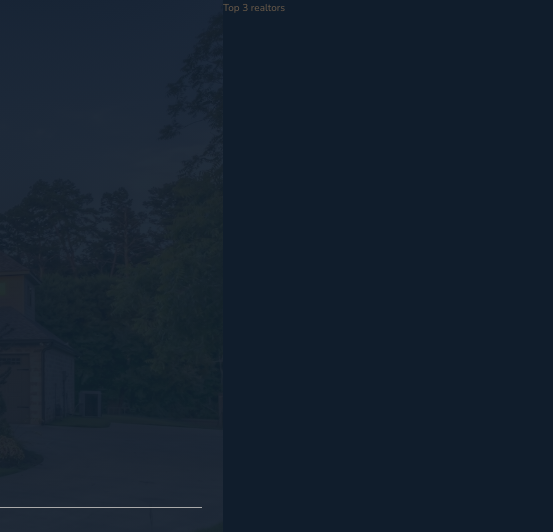
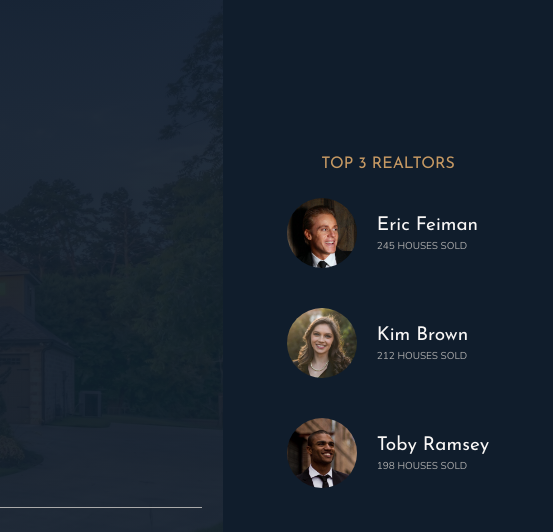
Before and after one commit to AyakaYasuda/m0921-HTML-CSS-PJ, a website: page index.html in a window 1280 px wide. Shown: the top 532 px of the page, 727-1280 px from the left. Drawn offline with nearby package versions, Linux system fonts and the light colour scheme.

Commit message:
realtors section is done

```diff
--- a/index.html
+++ b/index.html
@@ -20,20 +20,39 @@
     </div>
 
     <header class="header">
-        <img src="img/logo.png" alt="Nexter logo" class="header__logo">
+      <img src="img/logo.png" alt="Nexter logo" class="header__logo" />
       <h3 class="heading-3">Your own home:</h3>
       <h1 class="heading-1">The ultimate personal freedom</h1>
       <button class="btn header__btn">view our properties</button>
       <div class="header__seenon-text">As seen on</div>
       <div class="header__seenon-logos">
-            <img src="img/logo-bbc.png" alt="Seen on logo 1">
-            <img src="img/logo-forbes.png" alt="Seen on logo 2">
-            <img src="img/logo-techcrunch.png" alt="Seen on logo 3">
-            <img src="img/logo-bi.png" alt="Seen on logo 4">
+        <img src="img/logo-bbc.png" alt="Seen on logo 1" />
+        <img src="img/logo-forbes.png" alt="Seen on logo 2" />
+        <img src="img/logo-techcrunch.png" alt="Seen on logo 3" />
+        <img src="img/logo-bi.png" alt="Seen on logo 4" />
       </div>
     </header>
 
-    <div class="realtors">Top 3 realtors</div>
+    <div class="realtors">
+      <h3 class="heading-3">Top 3 Realtors</h3>
+      <div class="realtors__list">
+        <img src="/img/realtor-1.jpeg" alt="Realtor 1" class="realtors__img" />
+        <div class="realtors__detail">
+          <h4 class="heading-4 heading-4--light">Eric Feiman</h4>
+          <p class="realtors__sold">245 houses sold</p>
+        </div>
+        <img src="/img/realtor-2.jpeg" alt="Realtor 2" class="realtors__img" />
+        <div class="realtors__detail">
+          <h4 class="heading-4 heading-4--light">Kim Brown</h4>
+          <p class="realtors__sold">212 houses sold</p>
+        </div>
+        <img src="/img/realtor-3.jpeg" alt="Realtor 3" class="realtors__img" />
+        <div class="realtors__detail">
+          <h4 class="heading-4 heading-4--light">Toby Ramsey</h4>
+          <p class="realtors__sold">198 houses sold</p>
+        </div>
+      </div>
+    </div>
 
     <section class="features">
       <div class="feature">
@@ -383,14 +402,27 @@
 
     <footer class="footer">
       <ul class="nav">
-            <li class="nav__item"><a href="#" class="nav__link">Find your dream home</a></li>
-            <li class="nav__item"><a href="#" class="nav__link">Request proposal</a></li>
-            <li class="nav__item"><a href="#" class="nav__link">Download home planner</a></li>
+        <li class="nav__item">
+          <a href="#" class="nav__link">Find your dream home</a>
+        </li>
+        <li class="nav__item">
+          <a href="#" class="nav__link">Request proposal</a>
+        </li>
+        <li class="nav__item">
+          <a href="#" class="nav__link">Download home planner</a>
+        </li>
         <li class="nav__item"><a href="#" class="nav__link">Contact us</a></li>
-            <li class="nav__item"><a href="#" class="nav__link">Submit your property</a></li>
-            <li class="nav__item"><a href="#" class="nav__link">Come wor with us!</a></li>
+        <li class="nav__item">
+          <a href="#" class="nav__link">Submit your property</a>
+        </li>
+        <li class="nav__item">
+          <a href="#" class="nav__link">Come wor with us!</a>
+        </li>
       </ul>
-        <p class="copyright">&copy; Copyright 2021 by Ayaka Yasuda. CICCC WMAD m0921 HTML & CSS Mid-Term Project</p>
+      <p class="copyright">
+        &copy; Copyright 2021 by Ayaka Yasuda. CICCC WMAD m0921 HTML & CSS
+        Mid-Term Project
+      </p>
     </footer>
   </body>
 </html>
--- a/sass/_realtors.scss
+++ b/sass/_realtors.scss
@@ -1,4 +1,31 @@
 .realtors {
   background-color: $color-secondary;
   grid-column: col-start 7 / full-end;
+  padding: 3rem;
+
+  display: grid;
+  align-content: center;
+  justify-content: center;
+  grid-row-gap: 2rem;
+  justify-items: center;
+
+  &__list {
+    display: grid;
+    grid-template-columns: min-content max-content;
+    grid-column-gap: 2rem;
+    grid-row-gap: 5vh;
+    align-items: center;
+  }
+
+  &__img {
+    width: 7rem;
+    border-radius: 50%;
+    display: block;
+  }
+
+  &__sold {
+    text-transform: uppercase;
+    color: $color-grey-light-2;
+    margin-top: -3px;
+  }
 }
```
Also changed, not shown: css/style.css. Lines whose indentation alone changed are shown as unchanged.
